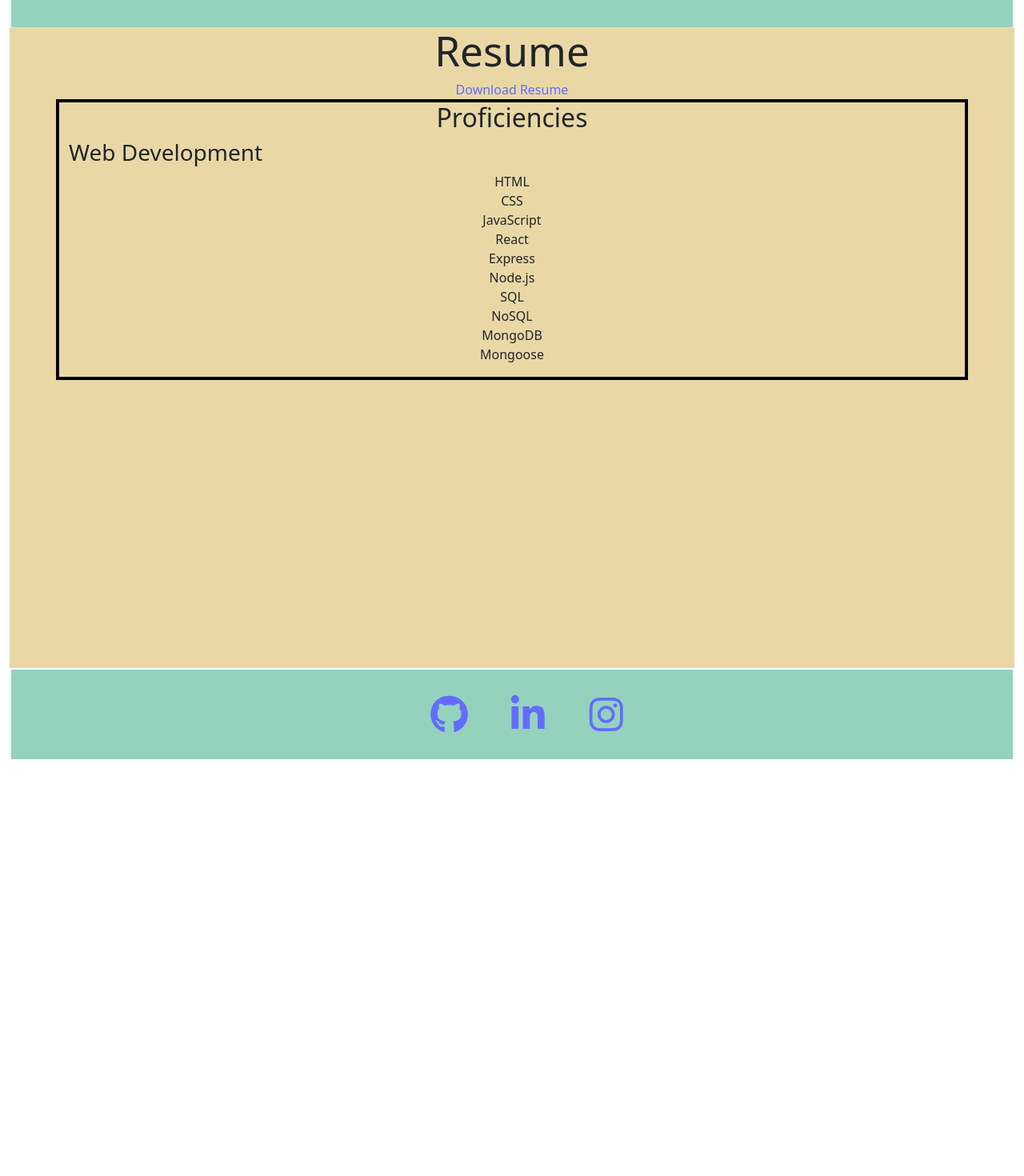
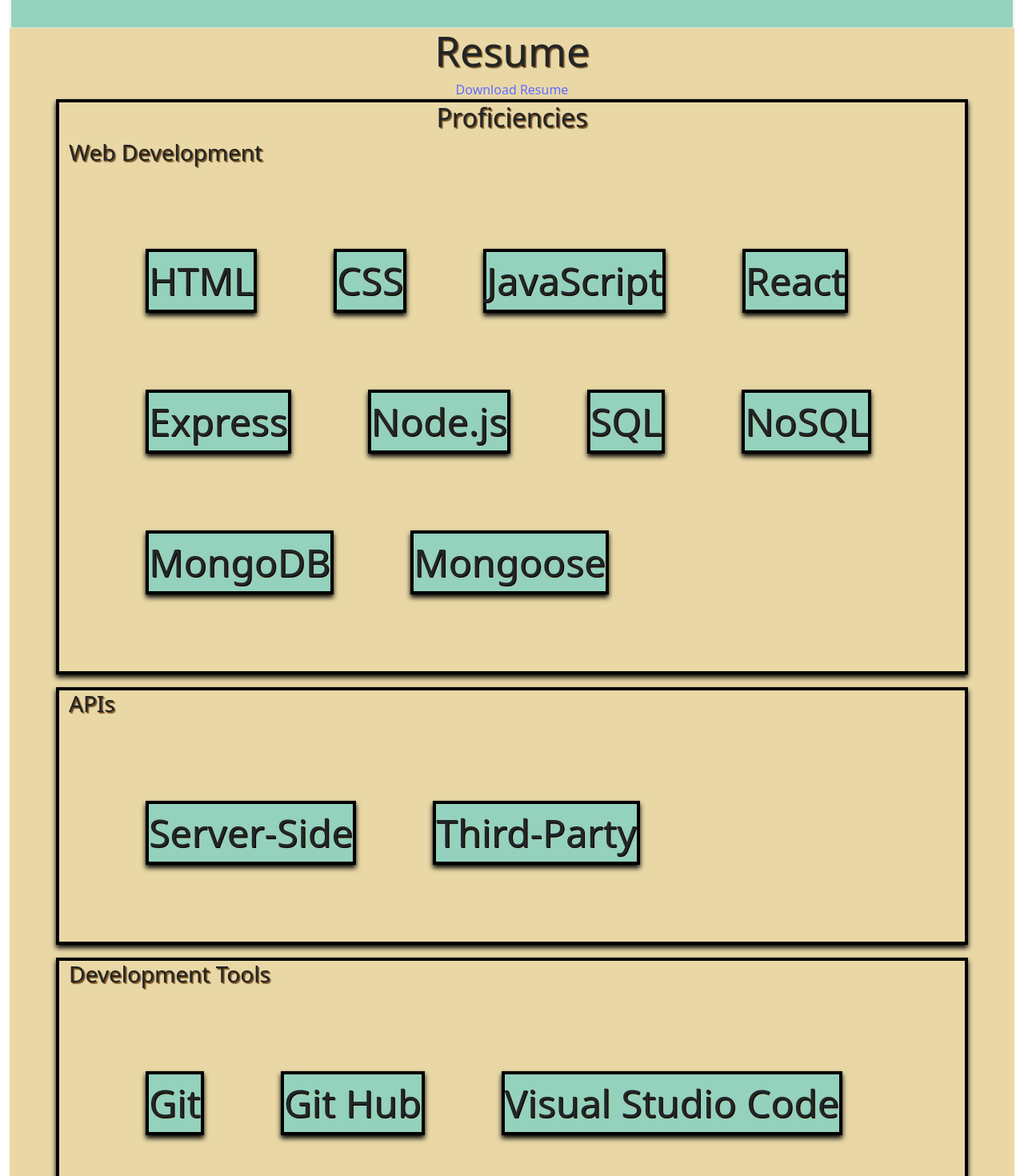
Before and after one commit to mbarrie1979/React-Portfolio-Site, a React (Vite) app: page /resume in a window 1280 px wide. Shown: the part 100-1570 px from the top of the page at 80% size. Before the commit the page ends 1049 px from the top, so only its background shows below. Built offline with nearby package versions, Linux system fonts and the light colour scheme.

Commit message:
finished resume page

```diff
--- a/src/App.css
+++ b/src/App.css
@@ -15,7 +15,8 @@
   --color-redish-brown: #AE2012;
   --color-dark-red: #9B2226;
 }
-.main{
+
+.main {
   display: flex;
   justify-content: center;
 }
@@ -33,7 +34,6 @@
   display: flex;
   justify-content: center;
   margin-top: 8em;
-  /* align-items: center; */
 }
 
 img {
@@ -65,9 +65,7 @@
   margin: 1em;
 }
 
-/* .main {
-  height: 1000px;
-} */
+
 
 .nav-text {
   color: var(--color-dark-orange);
@@ -137,37 +135,62 @@
 }
 
 
-.resume-webdev{
+.resume-webdev section {
   border: 4px solid #000;
+  box-shadow: 0 4px 6px rgba(0, 0, 0, 0.977),
+    0 1px 3px rgba(0, 0, 0, 0.08);
 }
-.resume-webdev h3{
+
+.text-shadow{
+  text-shadow:
+    2px 2px 1px rgba(0, 0, 0, 0.475),
+    1px 1px 1px #CA6702;
+
+}
+
+.resume-webdev h3 {
   display: flex;
- justify-content: flex-start;
+  justify-content: flex-start;
+
+}
+
+.resume-list {
+  display: flex;
+  flex-wrap: wrap;
+  list-style-type: none;
+  font-size: 3em;
+  padding: 1em;
+  margin: 0;
 }
 
 .resume-list li {
+  background-color: var(--color-pale-blue);
   list-style-type: none;
+  margin: 1em;
+  border: 4px solid #000;
+  box-shadow: 0 4px 6px rgba(0, 0, 0, 0.977),
+    0 1px 3px rgba(0, 0, 0, 0.08);
+  text-shadow:
+    1px 1px 0 #000,
+    1px 1px 1px #CA6702;
 }
 
-.resume h1, a{
+.resume h1,
+a {
   justify-content: center;
 }
 
 
 
 .footer {
-  /* position: absolute; */
   display: flex;
   justify-content: center;
   background-color: var(--color-pale-blue);
   z-index: 1000;
   padding: 1em;
   margin: .1em;
-  /* width: 1280px; */
   box-shadow: 0 4px 6px rgba(0, 0, 0, 0.1),
-    /* Lower, more diffused shadow */
     0 1px 3px rgba(0, 0, 0, 0.08);
-  /* Upper, closer shadow for depth */
 }
 
 .footer a {
--- a/src/components/About Me.jsx
+++ b/src/components/About Me.jsx
@@ -6,7 +6,7 @@
             <div className="row m-0 about-me vh-100" >
                 <img className="col-3" src={Avatar} alt="image of Mark" />
                 <div className='col about-me-title'>
-                    <h1 >About Me</h1>
+                    <h1 className='text-shadow display-1'>About Me</h1>
                 </div>
                 <p className='row m-0'>Hello! Welcome to my Portolio Page. I have worked in the education field for 16 years and the professional audio industry for 20 years. As a web developer, I have experience working with the MERN stack and Javascript in web development. Most of my experience is with React and Javascript. Currently, I am attending a coding bootcamp in UCF to refine my skills in Full Stack development.</p>
             </div>
--- a/src/components/Contact.jsx
+++ b/src/components/Contact.jsx
@@ -2,7 +2,7 @@
 
 export default function Contact() {
     return (
-        <div className="vh-100">
+        <div className="vh-100 text-shadow">
             <Form />
         </div>
     )
--- a/src/components/Resume.jsx
+++ b/src/components/Resume.jsx
@@ -1,13 +1,14 @@
 export default function Resume() {
     return (
-        <div className="vh-100 container resume">
-            <h1 className="row">Resume</h1>
+        <div className="container resume">
+            <h1 className="row text-shadow">Resume</h1>
             <a className="row" href="/Mark_Barrie_Resume.pdf" download="Mark_Barrie_Resume.pdf">
                 Download Resume
             </a>
             <section className="resume-webdev row">
-                <h2>Proficiencies</h2>
-                <h3 >Web Development</h3>
+                <section className="mb-3">
+                    <h2 className="text-shadow">Proficiencies</h2>
+                    <h3 className="text-shadow">Web Development</h3>
                     <ul className="resume-list">
                         <li>HTML</li>
                         <li>CSS</li>
@@ -21,6 +22,22 @@
                         <li>Mongoose</li>
                     </ul>
                 </section>
+                <section className="mb-3">
+                    <h3 className="text-shadow">APIs</h3>
+                    <ul className="resume-list">
+                        <li>Server-Side</li>
+                        <li>Third-Party</li>
+                    </ul>
+                </section>
+                <section className="mb-3">
+                    <h3 className="text-shadow">Development Tools</h3>
+                    <ul className="resume-list">
+                        <li>Git</li>
+                        <li>Git Hub</li>
+                        <li>Visual Studio Code</li>
+                    </ul>
+                </section>
+            </section>
         </div>
     );
 }
```
Lines whose indentation alone changed are shown as unchanged.
